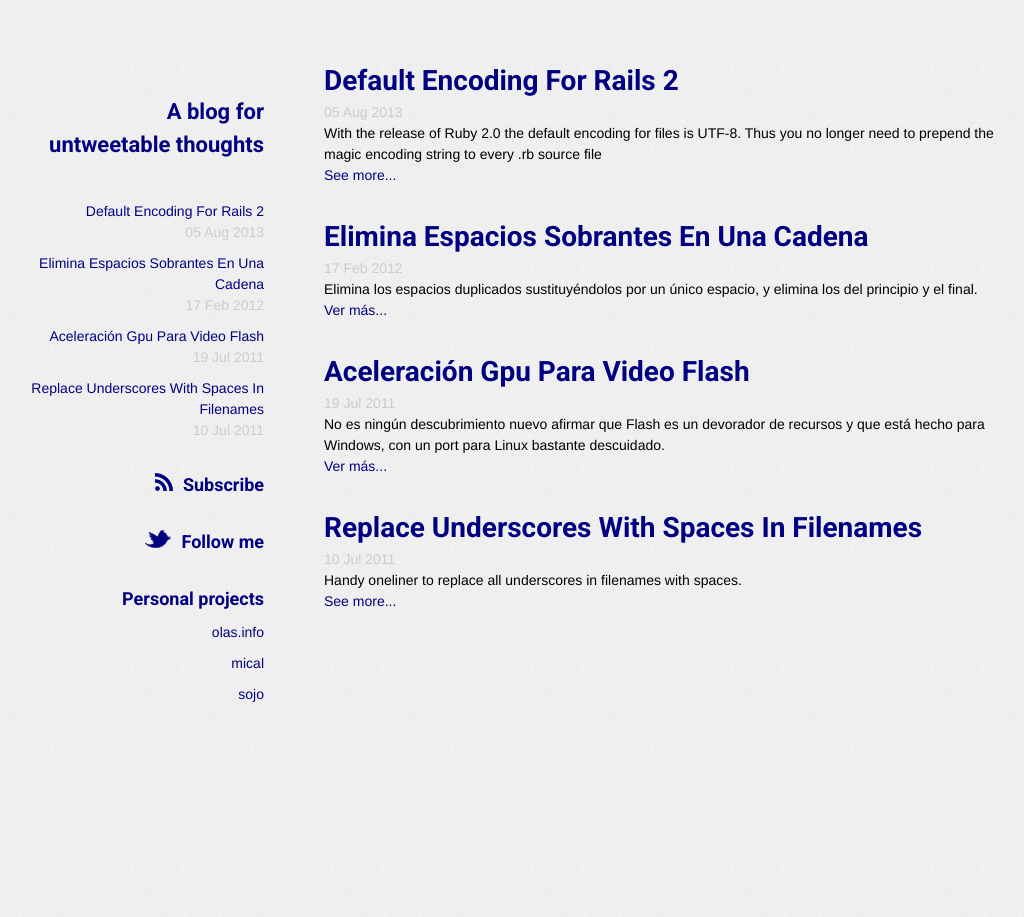
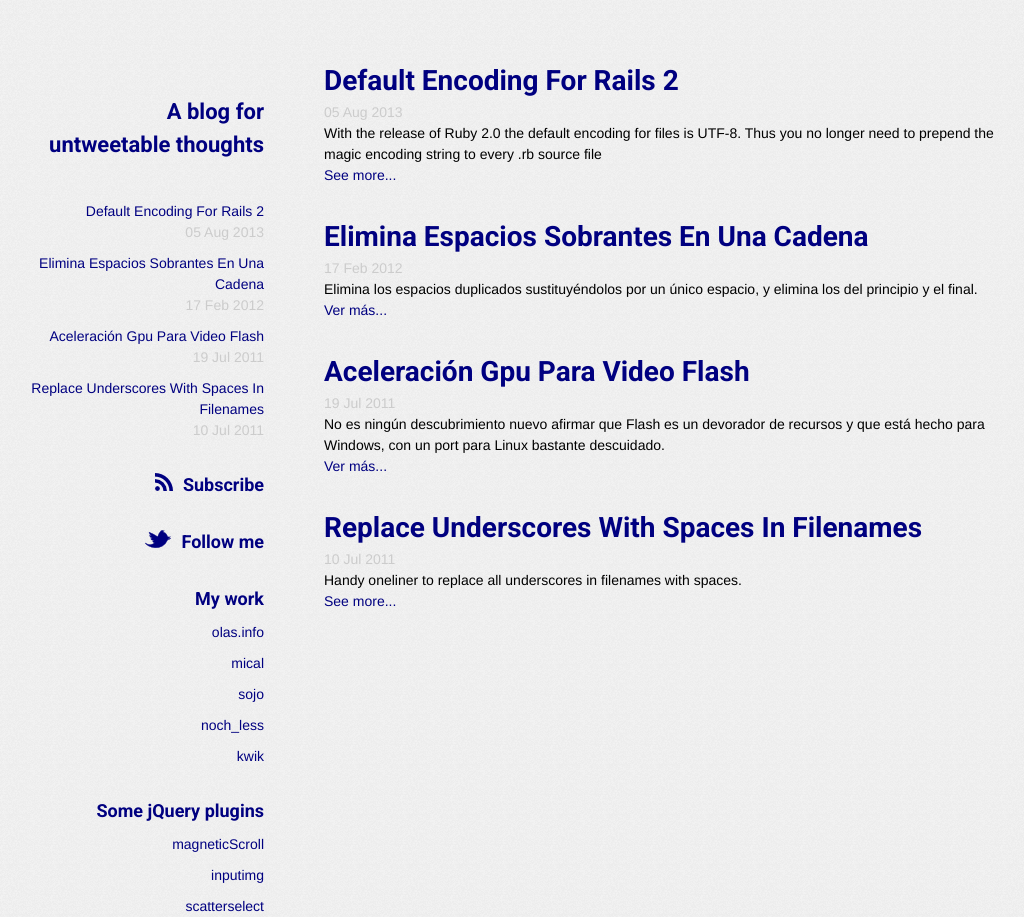
Before and after one commit to dncrht/dncrht.github.io, a Jekyll site: the page built from index.html, in a window 1280 px wide. Shown: the whole page, without its empty margins (126-1150 px from the left). Built offline with Jekyll 4.4.1, drawn with Linux system fonts in a browser that asks for light colours; Markdown is read by kramdown in place of the engine named in the settings.

Commit message:
enlaces a más proyectos y bibliotecas

```diff
--- a/_layouts/default.html
+++ b/_layouts/default.html
@@ -24,11 +24,19 @@
 
         <h2 class="external"><span class="subscribe"></span><a href="/feed.xml" title="RSS">Subscribe</a></h2>
         <h2 class="external"><span class="follow-me"></span><a href="http://twitter.com/dncrht/" title="Twitter">Follow me</a></h2>
-        <h2>Personal projects</h2>
+        <h2>My work</h2>
         <ul>
-          <li><a href="http://olas.info/">olas.info</a></li>
-          <li><a href="http://mical.herokuapp.com/">mical</a></li>
-          <li><a href="http://sojofree.appspot.com/">sojo</a></li>
+          <li><a href="http://olas.info/" title="the swell, wind and tide forecasts">olas.info</a></li>
+          <li><a href="http://mical.herokuapp.com/" title="register, manage and show your activities">mical</a></li>
+          <li><a href="http://sojofree.appspot.com/" title="merge your XMLX files online">sojo</a></li>
+          <li><a href="https://github.com/dncrht/noch_less" title="LESS GUI compiler for Linux">noch_less</a></li>
+          <li><a href="https://github.com/dncrht/kwik" title="wiki engine written in Rails">kwik</a></li>
+        </ul>
+        <h2>Some jQuery plugins</h2>
+        <ul>
+          <li><a href="https://github.com/dncrht/magneticScroll">magneticScroll</a></li>
+          <li><a href="https://github.com/dncrht/inputimg">inputimg</a></li>
+          <li><a href="https://github.com/dncrht/scatterselect">scatterselect</a></li>
         </ul>
       </div>
       <div class="content">
```
